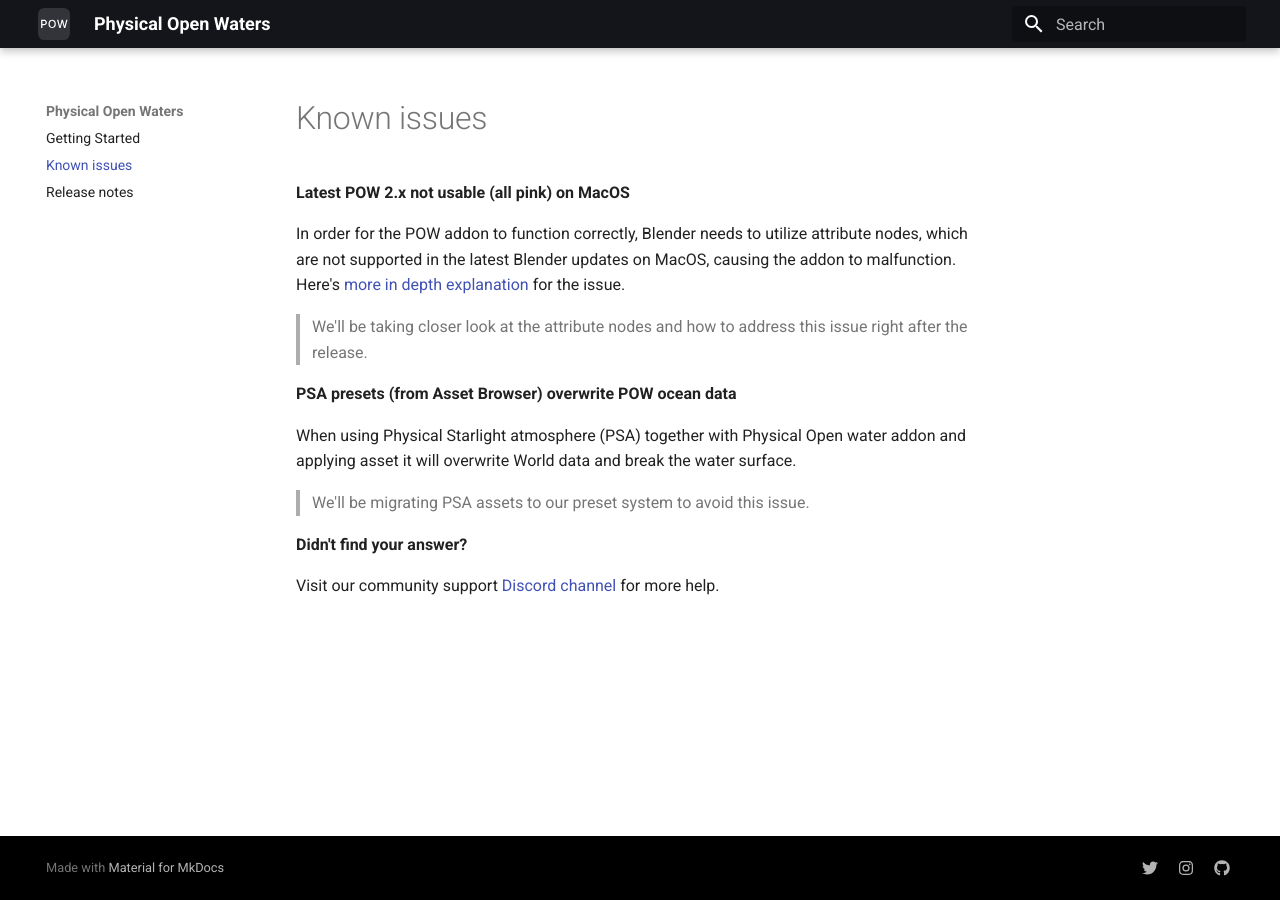
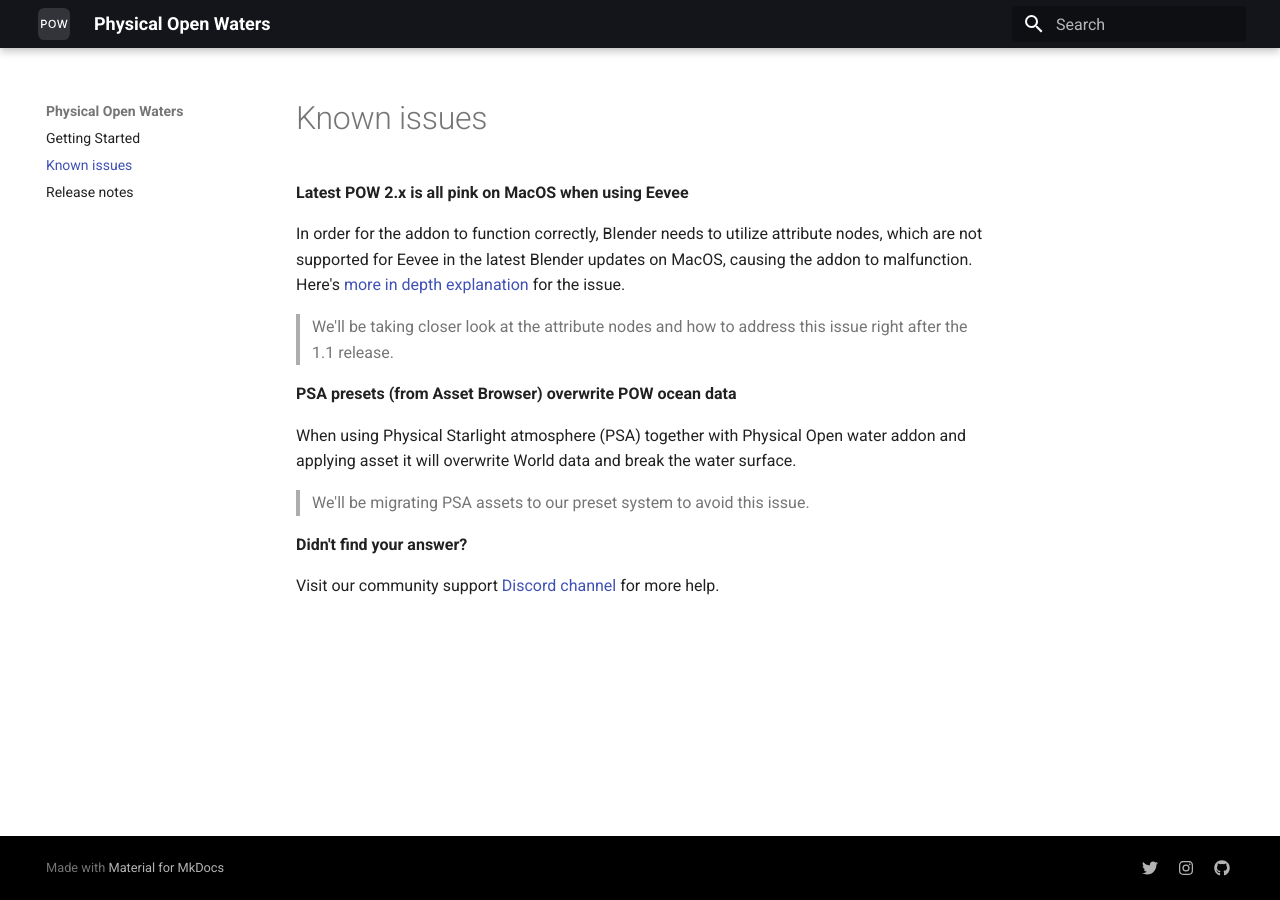
Before and after one commit to PhysicalAddons/web-pow, an MkDocs documentation site: the page built from docs/known-issues.md, in a window 1280 px wide. Built offline with MkDocs 1.6.1 and Material for MkDocs 9.7.7, drawn with Linux system fonts in a browser that asks for light colours.

Commit message:
Updated release notes with the shrinkwrap feature and changed support for MacOS

```diff
--- a/docs/known-issues.md
+++ b/docs/known-issues.md
@@ -4,11 +4,11 @@ title: Known Issues
 
 
 
-**Latest POW 2.x not usable (all pink) on MacOS**
+**Latest POW 2.x is all pink on MacOS when using Eevee**
 
-In order for the POW addon to function correctly, Blender needs to utilize attribute nodes, which are not supported in the latest Blender updates on MacOS, causing the addon to malfunction. Here's [more in depth explanation](https://projects.blender.org/blender/blender/issues/112952) for the issue.
+In order for the addon to function correctly, Blender needs to utilize attribute nodes, which are not supported for Eevee in the latest Blender updates on MacOS, causing the addon to malfunction. Here's [more in depth explanation](https://projects.blender.org/blender/blender/issues/112952) for the issue.
 
-> We'll be taking closer look at the attribute nodes and how to address this issue right after the release.
+> We'll be taking closer look at the attribute nodes and how to address this issue right after the 1.1 release.
 
 
 **PSA presets (from Asset Browser) overwrite POW ocean data**
```
Also changed, not shown: docs/getting-started.md (+3 -3 lines), docs/release-notes.md (+1 -0 lines).
